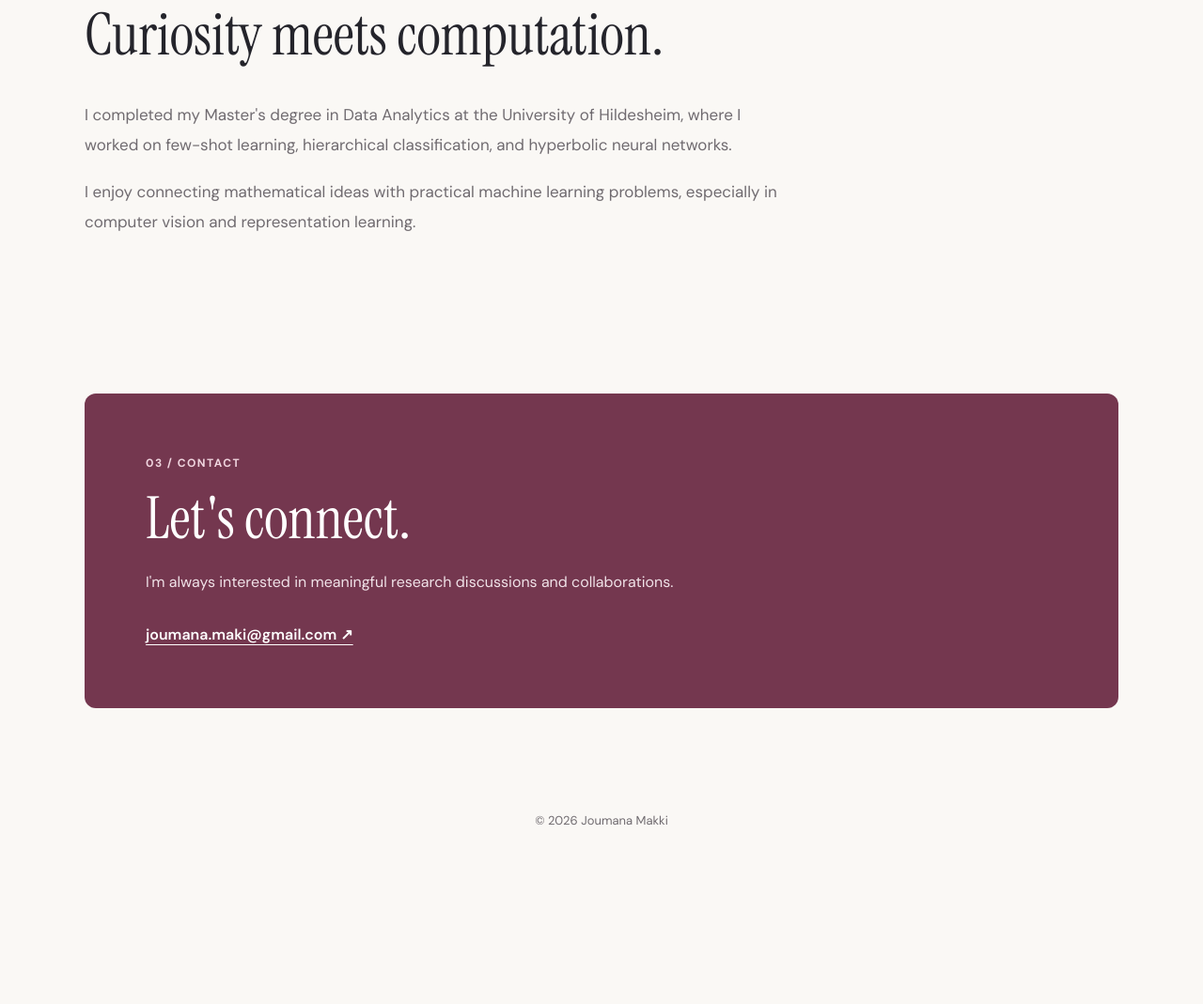
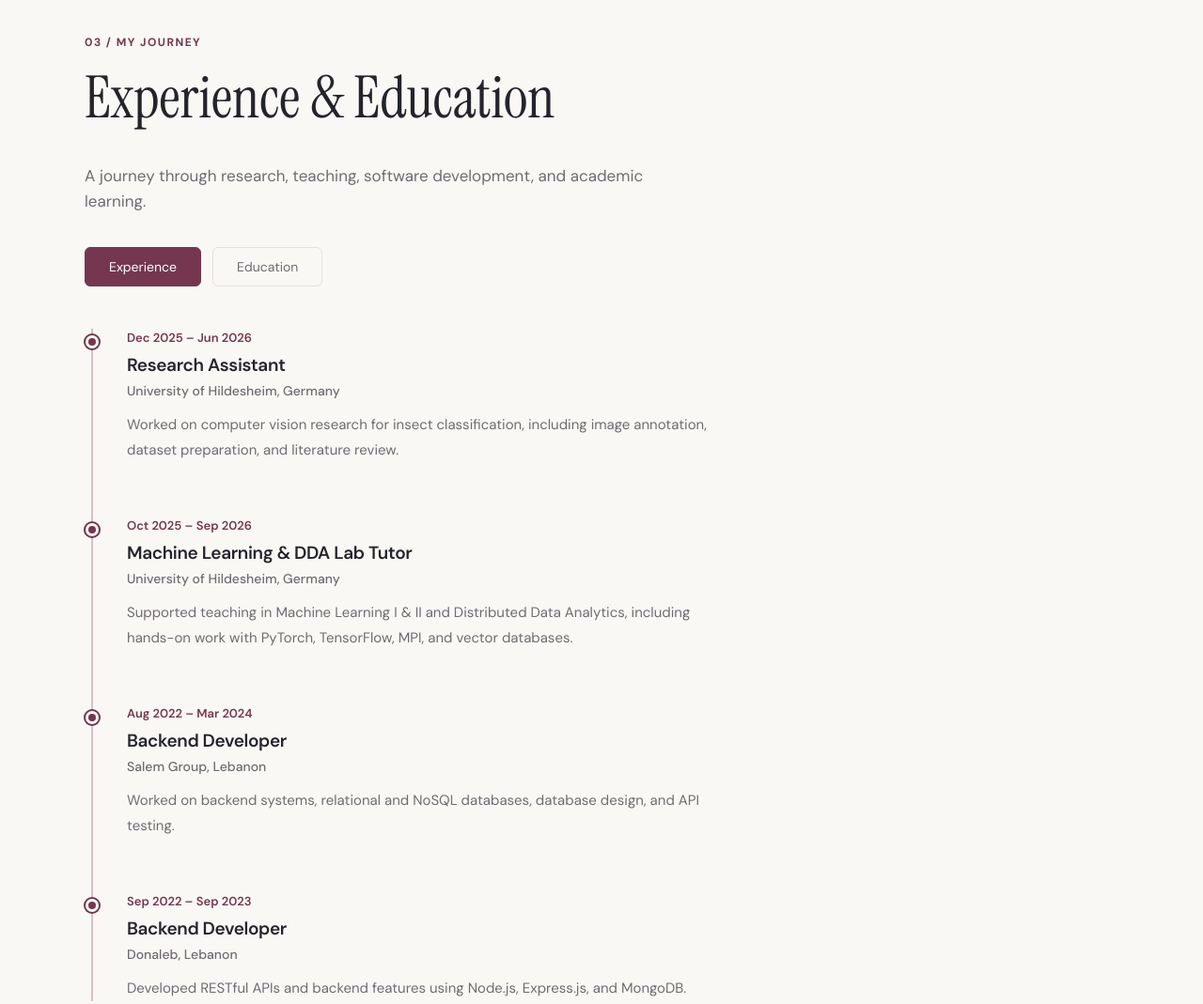
Before and after one commit to JoumanaMaki/JoumanaMaki.github.io, an Astro site: page / in a window 1280 px wide. Shown: the part 1465-2534 px from the top of the page at 94% size. Before the commit the page ends 2385 px from the top, so only its background shows below. Built offline with nearby package versions, Linux system fonts and the light colour scheme; Astro itself is replaced by a stand-in of ours.

Commit message:
Add experience and education sections with timeline functionality

```diff
--- a/src/pages/index.astro
+++ b/src/pages/index.astro
@@ -226,7 +226,7 @@ const education = [
       .hero {
         display: block;
         max-width: 920px;
-        padding: 115px 0 125px;
+        padding: 35px 0 30px;
       }
 
       .hero-content {
@@ -249,6 +249,7 @@ const education = [
         font-size: 18px;
         line-height: 1.85;
         max-width: 680px;
+		 margin-bottom: 5px;
       }
 
       /* =========================
@@ -260,7 +261,6 @@ const education = [
         align-items: center;
         flex-wrap: wrap;
         gap: 24px;
-        margin-top: 38px;
       }
 
       .button {
@@ -326,7 +326,7 @@ const education = [
       ========================= */
 
       section:not(.hero) {
-        padding: 75px 0;
+        padding: 40px 0;
       }
 
       /* =========================
@@ -365,6 +365,146 @@ const education = [
         font-size: 15px;
         line-height: 1.8;
       }
+
+	  /* =========================
+   EXPERIENCE & EDUCATION
+========================= */
+
+.journey-section {
+  max-width: 900px;
+}
+
+.journey-intro {
+  font-size: 17px;
+  margin-bottom: 35px;
+  max-width: 620px;
+}
+
+.timeline-tabs {
+  display: flex;
+  gap: 12px;
+  margin-bottom: 45px;
+}
+
+.timeline-tab {
+  border: 1px solid var(--border);
+  padding: 11px 25px;
+  border-radius: 6px;
+  background: transparent;
+  color: var(--muted);
+  font-family: "DM Sans", sans-serif;
+  font-size: 14px;
+  cursor: pointer;
+  transition: all 0.2s ease;
+}
+
+.timeline-tab:hover {
+  border-color: var(--accent);
+  color: var(--accent);
+}
+
+.timeline-tab.active {
+  background: var(--accent);
+  color: white;
+  border-color: var(--accent);
+}
+
+.timeline-tab:focus-visible {
+  outline: 2px solid var(--accent);
+  outline-offset: 3px;
+}
+
+.timeline-panel[hidden] {
+  display: none;
+}
+
+/* Vertical timeline */
+
+.timeline {
+  position: relative;
+  padding-left: 36px;
+  border-left: 2px solid #D8BFC7;
+  margin-left: 7px;
+}
+
+.timeline-item {
+  position: relative;
+  padding-bottom: 42px;
+}
+
+.timeline-item:last-child {
+  padding-bottom: 0;
+}
+
+.timeline-dot {
+  position: absolute;
+  left: -44px;
+  top: 7px;
+  width: 14px;
+  height: 14px;
+  background: var(--accent);
+  border: 3px solid var(--paper);
+  border-radius: 50%;
+  box-shadow: 0 0 0 2px var(--accent);
+}
+
+.timeline-content {
+  max-width: 720px;
+}
+
+.timeline-date {
+  display: block;
+  color: var(--accent);
+  font-size: 13px;
+  font-weight: 600;
+  margin-bottom: 8px;
+}
+
+.timeline-content h3 {
+  font-family: "DM Sans", sans-serif;
+  font-size: 19px;
+  font-weight: 600;
+  margin: 0 0 5px;
+  letter-spacing: -0.02em;
+}
+
+.timeline-organization {
+  font-size: 14px;
+  font-weight: 500;
+  color: var(--muted);
+}
+
+.timeline-content p {
+  font-size: 15px;
+  line-height: 1.8;
+  margin-top: 12px;
+  max-width: 650px;
+}
+
+/* Mobile */
+@media (max-width: 650px) {
+  .timeline {
+    padding-left: 25px;
+  }
+
+  .timeline-dot {
+    left: -33px;
+  }
+
+  .timeline-content h3 {
+    font-size: 17px;
+  }
+
+  .timeline-tabs {
+    margin-bottom: 35px;
+  }
+}
+
+@media (prefers-reduced-motion: reduce) {
+  .timeline-tab {
+    transition: none;
+  }
+}
 
       /* =========================
          ABOUT
@@ -474,7 +614,7 @@ const education = [
 
       @media (max-width: 850px) {
         .hero {
-          padding: 85px 0;
+            padding: 40px 0 40px;
         }
 
         .hero.with-photo {
@@ -587,6 +727,7 @@ const education = [
 
         <nav aria-label="Main navigation">
           <a href="#about">About</a>
+		  <a href="#journey">Experience</a>
           <a href="#research">Research</a>
           <a
             href="/JoumanaMakki_Lebenslauf.pdf"
@@ -720,6 +861,92 @@ const education = [
 
         </section>
 
+
+		<!-- =========================
+     EXPERIENCE & EDUCATION
+========================= -->
+
+<section id="journey" class="journey-section">
+
+  <div class="eyebrow">
+    03 / My Journey
+  </div>
+
+  <h2>Experience & Education</h2>
+
+  <p class="journey-intro">
+    A journey through research, teaching,
+    software development, and academic learning.
+  </p>
+
+  <!-- Timeline tabs -->
+  <div class="timeline-tabs" role="group" aria-label="Timeline category">
+    <button
+      type="button"
+      class="timeline-tab active"
+      data-tab="experience"
+      aria-pressed="true"
+    >
+      Experience
+    </button>
+
+    <button
+      type="button"
+      class="timeline-tab"
+      data-tab="education"
+      aria-pressed="false"
+    >
+      Education
+    </button>
+  </div>
+
+  <!-- Experience timeline -->
+  <div class="timeline-panel" id="experience-panel">
+    <div class="timeline">
+
+      {experience.map((item) => (
+        <article class="timeline-item">
+          <div class="timeline-dot"></div>
+
+          <div class="timeline-content">
+            <span class="timeline-date">{item.date}</span>
+            <h3>{item.title}</h3>
+            <div class="timeline-organization">
+              {item.organization}
+            </div>
+            <p>{item.description}</p>
+          </div>
+        </article>
+      ))}
+
+    </div>
+  </div>
+
+  <!-- Education timeline -->
+  <div class="timeline-panel" id="education-panel" hidden>
+    <div class="timeline">
+
+      {education.map((item) => (
+        <article class="timeline-item">
+          <div class="timeline-dot"></div>
+
+          <div class="timeline-content">
+            <span class="timeline-date">{item.date}</span>
+            <h3>{item.title}</h3>
+            <div class="timeline-organization">
+              {item.organization}
+            </div>
+            <p>{item.description}</p>
+          </div>
+        </article>
+      ))}
+
+    </div>
+  </div>
+
+</section>
+
+
         <!-- =========================
              CONTACT
         ========================= -->
@@ -793,5 +1020,30 @@ const education = [
       updateBackToTop();
     </script>
 
+	<script>
+  const tabs = document.querySelectorAll(".timeline-tab");
+
+  const experiencePanel =
+    document.getElementById("experience-panel");
+
+  const educationPanel =
+    document.getElementById("education-panel");
+
+  tabs.forEach((tab) => {
+    tab.addEventListener("click", () => {
+      const isExperience = tab.dataset.tab === "experience";
+
+      experiencePanel.hidden = !isExperience;
+      educationPanel.hidden = isExperience;
+
+      tabs.forEach((button) => {
+        const active = button === tab;
+        button.classList.toggle("active", active);
+        button.setAttribute("aria-pressed", String(active));
+      });
+    });
+  });
+</script>
+
   </body>
 </html>
```
